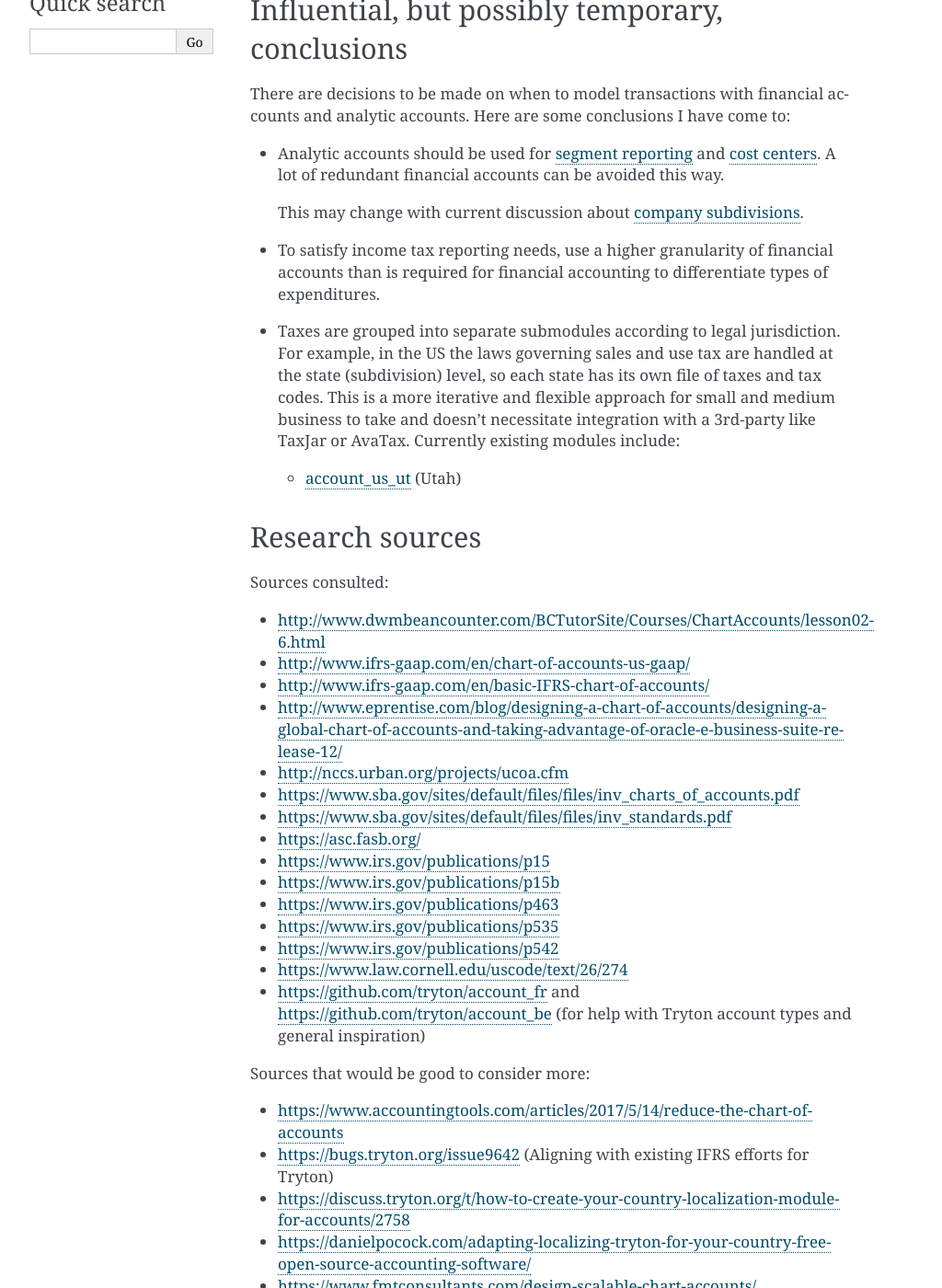
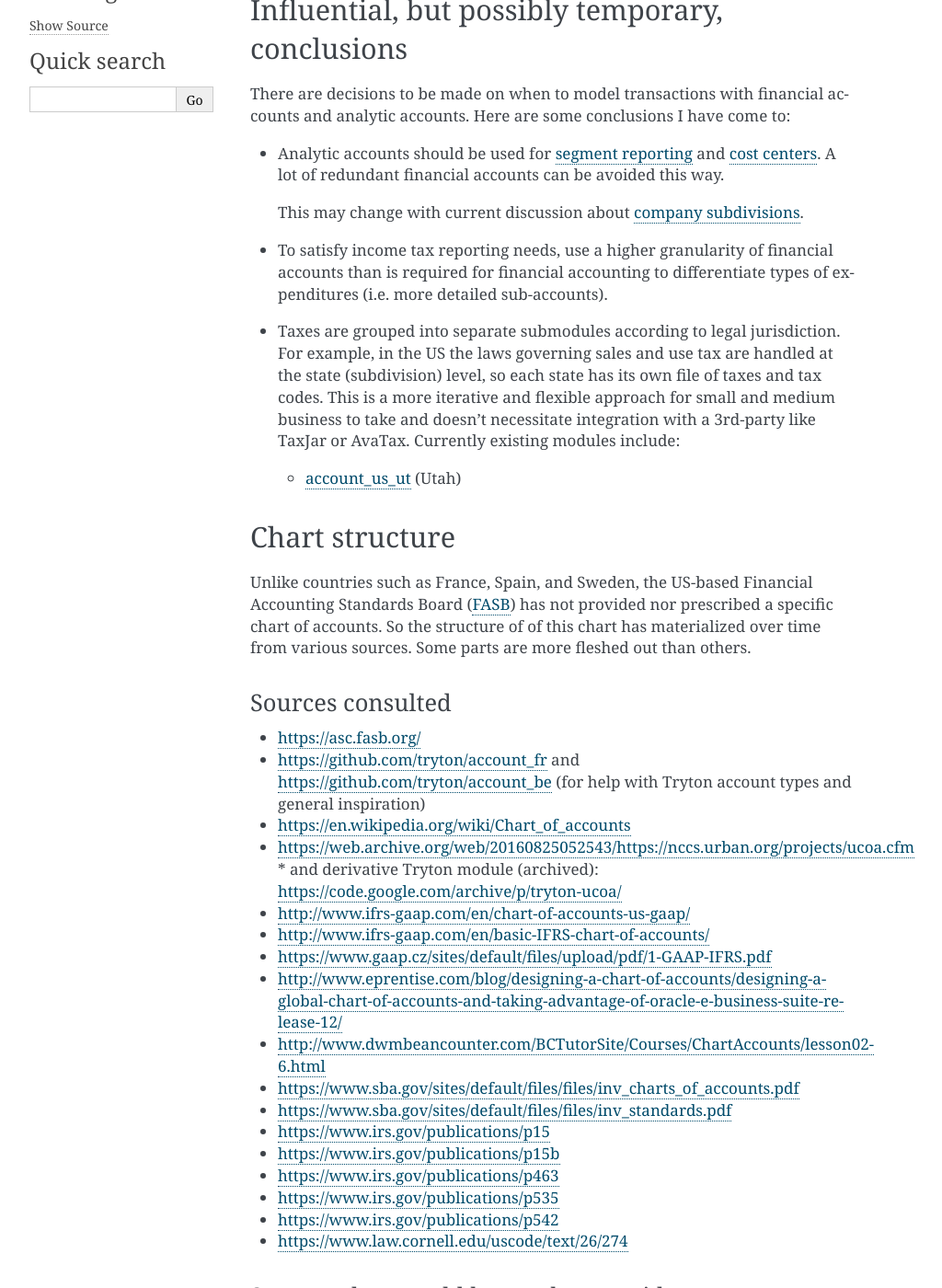
Before and after one commit to austinrutta/account_us, a Sphinx documentation site: the page built from doc/design.rst, in a window 1280 px wide and 1400 px high, scrolled down 280 px. Shown: the whole window at 92% size, without its empty margins (148-1172 px from the left). Built offline with Sphinx 7.4.7, drawn with Linux system fonts in a browser that asks for light colours; some of the changed text lies outside the part shown.

Commit message:
Restructured and clarified a bit

```diff
--- a/doc/design.rst
+++ b/doc/design.rst
@@ -7,7 +7,7 @@
 could be used as a starting point for accounting with either approach.
 
 Currently, this module only supports corporate accounting. For partnership or
-other types of business entity support, email or file an issue to discuss.
+other types of business entity support, `email`_ or `file an issue`_ to discuss.
 
 Influential, but possibly temporary, conclusions
 ------------------------------------------------
@@ -22,7 +22,7 @@
 
 - To satisfy income tax reporting needs, use a higher granularity of financial
   accounts than is required for financial accounting to differentiate types of
-  expenditures.
+  expenditures (i.e. more detailed sub-accounts).
 
 - Taxes are grouped into separate submodules according to legal jurisdiction.
   For example, in the US the laws governing sales and use tax are handled at
@@ -33,28 +33,38 @@
 
   -  `account_us_ut <https://github.com/pentandra/account_us_ut>`_ (Utah)
 
-Research sources
-----------------
+Chart structure
+---------------
 
-Sources consulted:
+Unlike countries such as France, Spain, and Sweden, the US-based Financial
+Accounting Standards Board (`FASB`_) has not provided nor prescribed a specific
+chart of accounts. So the structure of of this chart has materialized  over
+time from various sources. Some parts are more fleshed out than others.
 
-* http://www.dwmbeancounter.com/BCTutorSite/Courses/ChartAccounts/lesson02-6.html
+Sources consulted
+.................
+
+* https://asc.fasb.org/
+* https://github.com/tryton/account_fr and https://github.com/tryton/account_be (for help with Tryton account types and general inspiration)
+* https://en.wikipedia.org/wiki/Chart_of_accounts
+* https://web.archive.org/web/20160825052543/https://nccs.urban.org/projects/ucoa.cfm
+  * and derivative Tryton module (archived): https://code.google.com/archive/p/tryton-ucoa/
 * http://www.ifrs-gaap.com/en/chart-of-accounts-us-gaap/
 * http://www.ifrs-gaap.com/en/basic-IFRS-chart-of-accounts/
+* https://www.gaap.cz/sites/default/files/upload/pdf/1-GAAP-IFRS.pdf
 * http://www.eprentise.com/blog/designing-a-chart-of-accounts/designing-a-global-chart-of-accounts-and-taking-advantage-of-oracle-e-business-suite-release-12/
-* http://nccs.urban.org/projects/ucoa.cfm
+* http://www.dwmbeancounter.com/BCTutorSite/Courses/ChartAccounts/lesson02-6.html
 * https://www.sba.gov/sites/default/files/files/inv_charts_of_accounts.pdf
 * https://www.sba.gov/sites/default/files/files/inv_standards.pdf
-* https://asc.fasb.org/
 * https://www.irs.gov/publications/p15
 * https://www.irs.gov/publications/p15b
 * https://www.irs.gov/publications/p463
 * https://www.irs.gov/publications/p535
 * https://www.irs.gov/publications/p542
 * https://www.law.cornell.edu/uscode/text/26/274
-* https://github.com/tryton/account_fr and https://github.com/tryton/account_be (for help with Tryton account types and general inspiration)
 
-Sources that would be good to consider more:
+Sources that would be good to consider more
+...........................................
 
 * https://www.accountingtools.com/articles/2017/5/14/reduce-the-chart-of-accounts
 * https://bugs.tryton.org/issue9642 (Aligning with existing IFRS efforts for Tryton)
@@ -67,3 +77,6 @@
 .. _segment reporting: https://asc.fasb.org/section&trid=2134533
 .. _cost centers: https://en.wikipedia.org/wiki/Cost_centre_(business)
 .. _company subdivisions: https://discuss.tryton.org/t/brands-or-subdivisions/3537/4
+.. _file an issue: https://github.com/pentandra/account_us/issues
+.. _email: https://pentandra.com/company/#contact
+.. _FASB: https://fasb.org/
```
